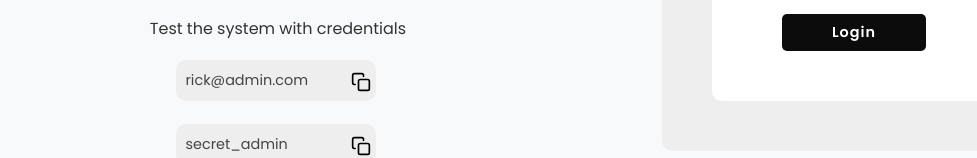
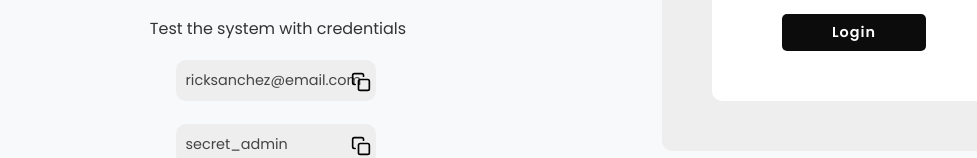
Before and after one commit to rafamguedes/dc-management-backend, a React (Vite) app in the folder app/frontend/: page / in a window 1280 px wide. Shown: the part 539-697 px from the top of the page, without its empty margins (106-1083 px from the left). Built offline with nearby package versions, Linux system fonts and the light colour scheme.

Commit message:
fix: email fake to login

```diff
--- a/app/frontend/src/pages/Login/Login.tsx
+++ b/app/frontend/src/pages/Login/Login.tsx
@@ -17,7 +17,7 @@ export function Login() {
   const [showPassword, setShowPassword] = useState(false);
   const [copiedEmail, setCopiedEmail] = useState(false);
   const [copiedPassword, setCopiedPassword] = useState(false);
-  const copyEmail = 'rick@admin.com';
+  const copyEmail = 'ricksanchez@email.com';
   const copyPass = 'secret_admin';
 
   const handleSubmit = async (event: React.FormEvent) => {
```
